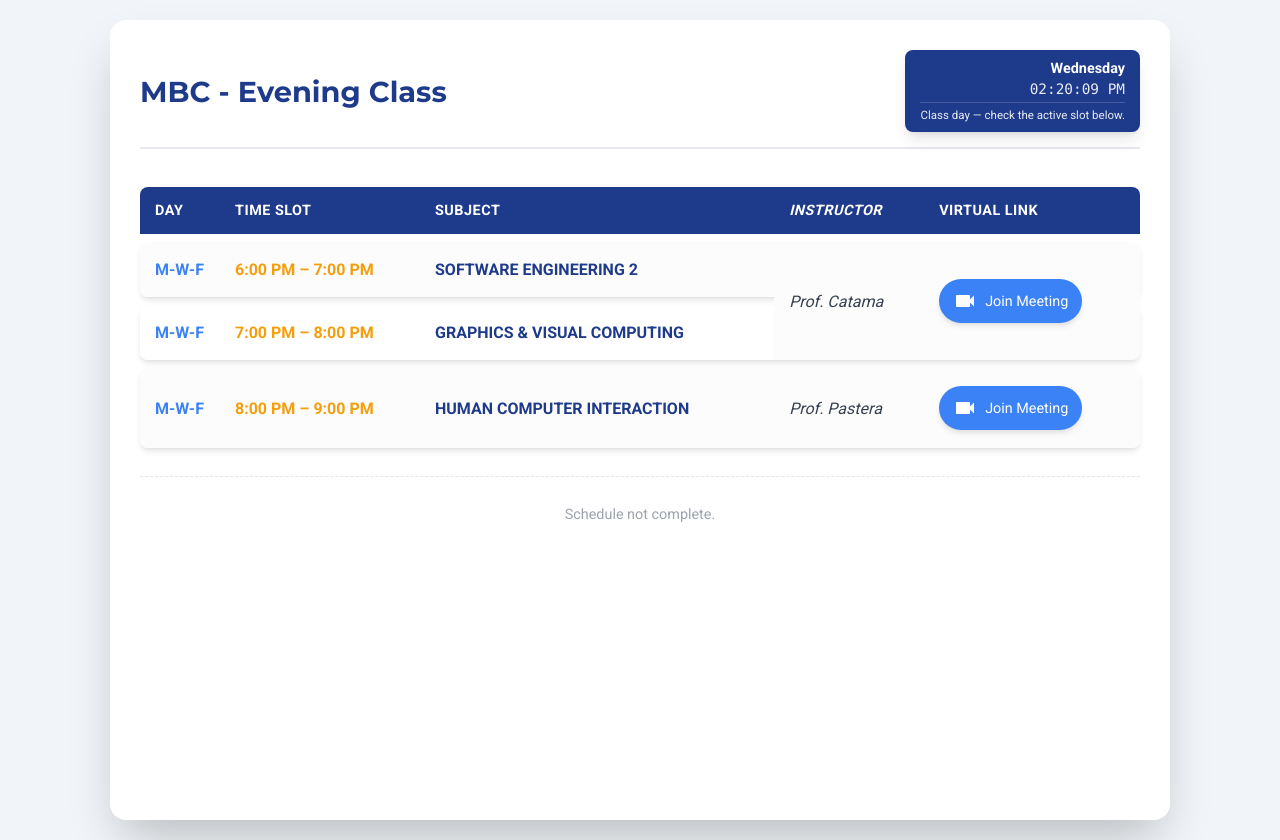
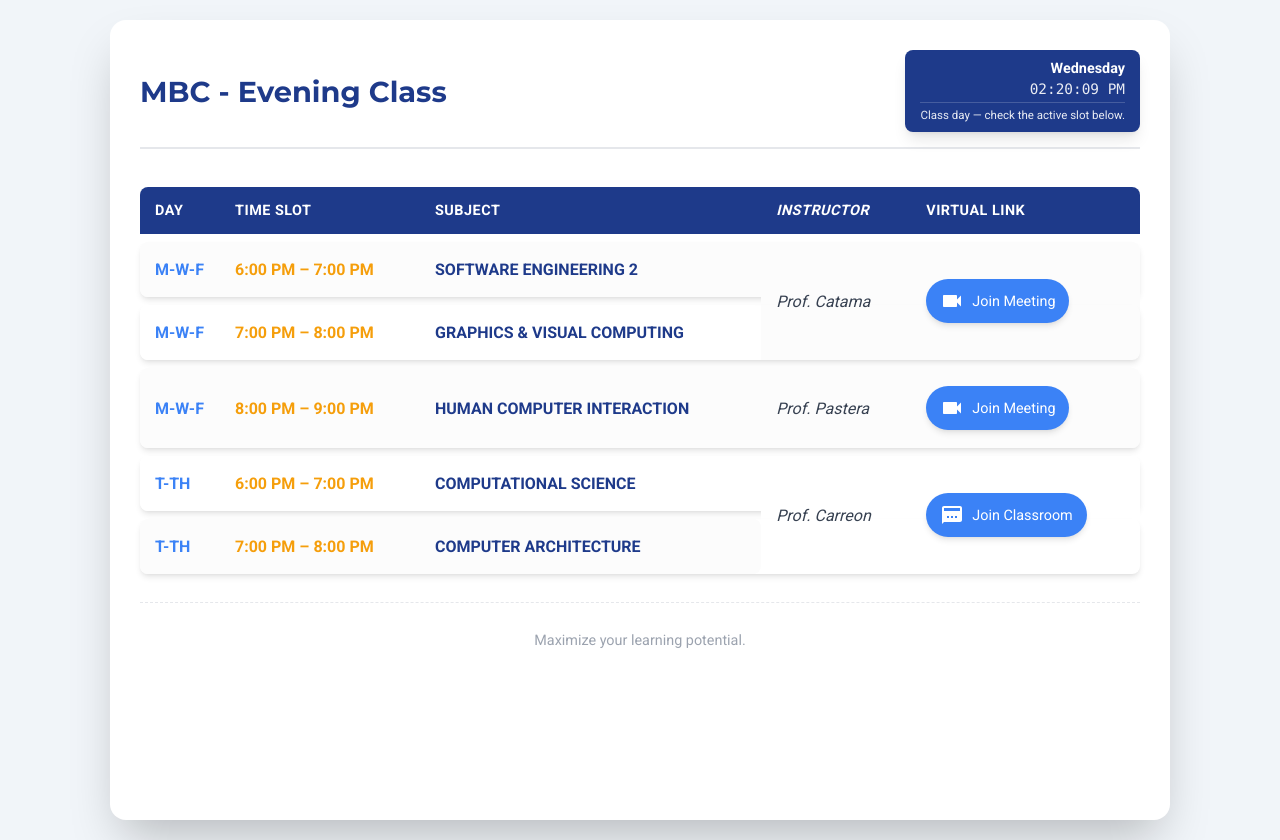
Before and after one commit to kaheldev1/CS, a plain HTML site: page index.html in a window 1280 px wide. Drawn offline with Linux system fonts and the light colour scheme.

Commit message:
Update index.html

```diff
--- a/index.html
+++ b/index.html
@@ -61,12 +61,31 @@
                             </a>
                         </td>
                     </tr>
+
+                    <tr id="cs-row" class="schedule-item tth">
+                        <td class="col-day">T-TH</td>
+                        <td class="col-time time-6pm">6:00 PM – 7:00 PM</td>
+                        <td class="col-course">COMPUTATIONAL SCIENCE</td>
+                        <td class="col-prof" rowspan="2">Prof. Carreon</td>
+                        <td class="col-link" rowspan="2">
+                            <a href="https://classroom.google.com/c/ODIwNTM1MTY3OTQ3?cjc=ij42qrvq" target="_blank" class="meet-link google-classroom">
+                                <svg xmlns="http://www.w3.org/2000/svg" height="24px" viewBox="0 0 24 24" width="24px" fill="#FFFFFF"><path d="M0 0h24v24H0z" fill="none"/><path d="M20 3H4c-1.1 0-1.99.9-1.99 2L2 21l2-2h16c1.1 0 2-.9 2-2V5c0-1.1-.9-2-2-2zM9 15H7v-2h2v2zm4 0h-2v-2h2v2zm4 0h-2v-2h2v2zm1-7H4V5h16v3z"/></svg>
+                                Join Classroom
+                            </a>
+                        </td>
+                    </tr>
+                    <tr id="ca-row" class="schedule-item tth">
+                        <td class="col-day">T-TH</td>
+                        <td class="col-time time-7pm">7:00 PM – 8:00 PM</td>
+                        <td class="col-course">COMPUTER ARCHITECTURE</td>
+                    </tr>
+
                 </tbody>
             </table>
         </main>
 
         <footer class="schedule-footer">
-            <p class="note">Schedule not complete.</p>
+            <p class="note">Maximize your learning potential.</p>
         </footer>
     </div>
 
```
